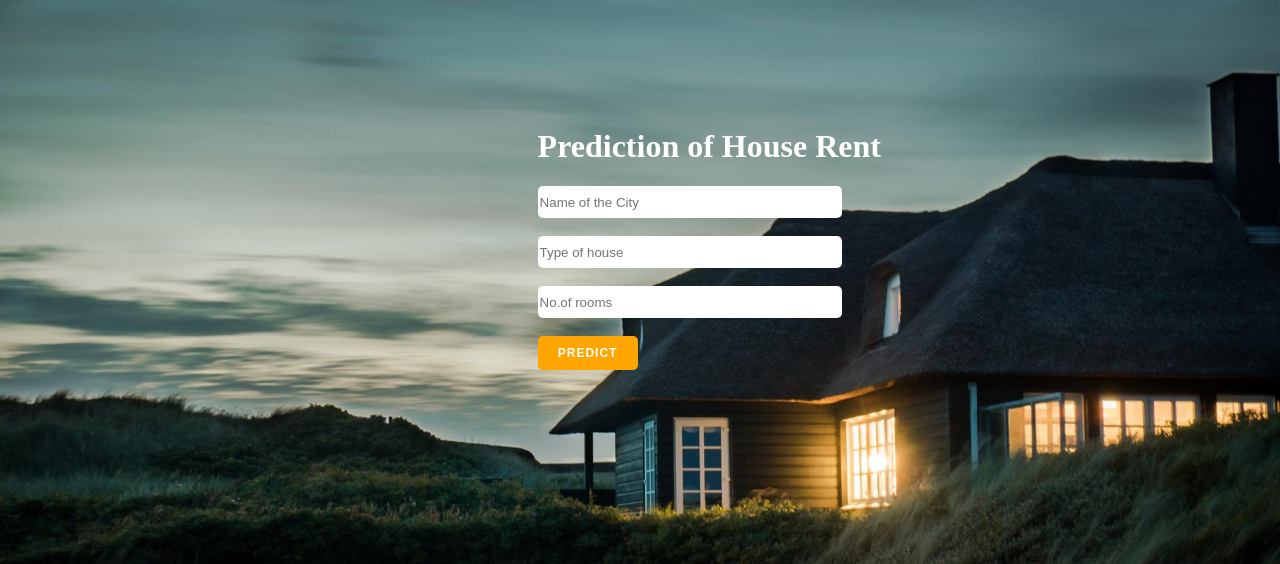
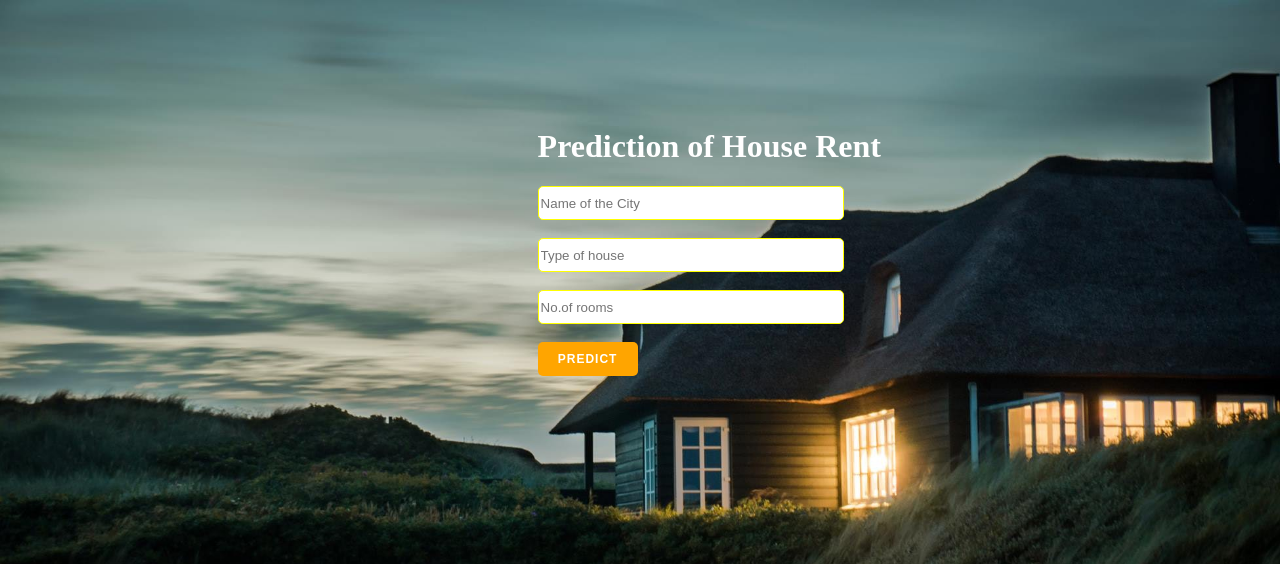
Before and after one commit to davidjfurtado/House-Rent, a Flask app: page / in a window 1280 px wide. Shown: the top 564 px of the page. Run offline with Flask 2, Linux system fonts and the light colour scheme; parts of the project's set-up code (start-up, migrations or seed data) failed here and were passed over.

Commit message:
Update index.html

```diff
--- a/templates/index.html
+++ b/templates/index.html
@@ -18,7 +18,7 @@
             border-radius: 5px;
             height: 30px;
             width: 300px;
-            border: none;
+            border: 1px solid yellow;
 
         }
         .input button
```
